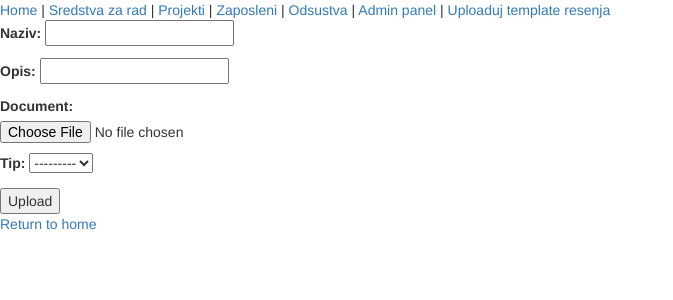
After one commit to MarkoBox/django-casovi-jun, a Django app: page /upload_template in a window 1280 px wide. The commit adds this page. Shown: the top 300 px of the page, without its empty margins (0-673 px from the left). Run offline with Django 3.2, Linux system fonts and the light colour scheme; data that the repository does not hold is empty; some libraries are stand-ins or nearby versions.

Commit message:
File upload za word template gotov

```diff
--- a/cas/settings.py
+++ b/cas/settings.py
@@ -129,3 +129,6 @@ STATIC_ROOT = os.path.join(BASE_DIR, 'staticfiles')
 # https://docs.djangoproject.com/en/2.0/howto/static-files/
 
 STATIC_URL = '/static/'
+
+MEDIA_URL = '/files/'
+MEDIA_ROOT = os.path.join(BASE_DIR, 'files')
--- a/cas/urls.py
+++ b/cas/urls.py
@@ -15,9 +15,12 @@ Including another URLconf
 """
 from django.contrib import admin
 from django.urls import path, include
-
+from django.conf import settings
+from django.conf.urls.static import static
 
 urlpatterns = [
     path('admin/', admin.site.urls),
     path('', include('ljudi.urls')),
 ]
+if settings.DEBUG:
+    urlpatterns += static(settings.MEDIA_URL, document_root=settings.MEDIA_ROOT)
--- a/ljudi/forms.py
+++ b/ljudi/forms.py
@@ -1,5 +1,5 @@
 from django import forms
-from .models import Zaposleni, Dani_odsustva, Sredstvo_za_rad
+from .models import Zaposleni, Dani_odsustva, Sredstvo_za_rad, Template_resenja
 
 
 class ZaposleniForm(forms.ModelForm):
@@ -12,6 +12,12 @@ class OdsustvaForm(forms.ModelForm):
     class Meta:
         model = Dani_odsustva
         fields = ["zaposleni", "tip", "Od_dana", "Do_data"]
+
+
+class TemplateResenjaForm(forms.ModelForm):
+    class Meta:
+        model = Template_resenja
+        fields = ('naziv', 'opis', 'document', 'tip')
 
 
 # class SredstvaZaRadCreateForm(forms.ModelForm):
--- a/ljudi/models.py
+++ b/ljudi/models.py
@@ -112,8 +112,10 @@ class Dani_odsustva(models.Model):
 
 class Template_resenja(models.Model):
     naziv = models.CharField(max_length=255)
-    path = models.CharField(max_length=255)
+    opis = models.CharField(max_length=255, blank=True, null=True)
+    document = models.FileField(upload_to='resenja/', null=True, blank=True)
     tip = models.ForeignKey('Tip_odsustva', related_name='template', on_delete=models.PROTECT)
+    uploaded_at = models.DateTimeField(auto_now_add=True)
 
     def __str__(self):
         return self.naziv
--- a/ljudi/urls.py
+++ b/ljudi/urls.py
@@ -16,5 +16,6 @@ urlpatterns = [
     # path('odsustva/dodaj', views.odsustva_new, name='odsustva_dodaj'),
     path('odsustva/dodaj',
          views.OdsustvaCreateView.as_view(), name='odsustva_dodaj'),
-    #url(r'^$', views.zaposleni_new, name='dodaj_zaposlenog'),
+    path('upload_template', views.upload_template, name='template_resenja'),
+    # url(r'^$', views.zaposleni_new, name='dodaj_zaposlenog'),
 ]
--- a/ljudi/views.py
+++ b/ljudi/views.py
@@ -3,11 +3,14 @@ from django.views.generic import TemplateView, ListView, DetailView
 from django.views.generic.edit import CreateView, UpdateView
 from django.shortcuts import render
 from .models import *
-from .forms import ZaposleniForm, OdsustvaForm
+from .forms import ZaposleniForm, OdsustvaForm, TemplateResenjaForm
 from django_tables2 import RequestConfig
 from .table import ZaposleniTable
 from django.http import HttpResponse
 from django.shortcuts import redirect
+from django.conf import settings
+from django.core.files.storage import FileSystemStorage
+
 
 import csv
 
@@ -46,9 +49,10 @@ def export_sredstva_csv(request):
     response['Content-Disposition'] = 'attachment; filename="sredstva.csv"'
 
     writer = csv.writer(response)
-    writer.writerow([field.name for field in Sredstvo_za_rad._meta.get_fields()]+['ime'])
+    writer.writerow([field.name for field in Sredstvo_za_rad._meta.get_fields()] + ['ime'])
 
-    sredstva = Sredstvo_za_rad.objects.all().values_list(*[field.name for field in Sredstvo_za_rad._meta.get_fields()]+['zaposleni__ime_prezime'])
+    sredstva = Sredstvo_za_rad.objects.all().values_list(
+        *[field.name for field in Sredstvo_za_rad._meta.get_fields()] + ['zaposleni__ime_prezime'])
     for sredstvo in sredstva:
         writer.writerow(sredstvo)
 
@@ -98,3 +102,14 @@ class OdsustvaCreateView(CreateView):
     success_url = '/odsustva'
     template_name = 'odsustva_dodaj_form.html'
     fields = ["zaposleni", "tip", "Od_dana", "Do_data"]
+
+
+def upload_template(request):
+    if request.method == 'POST':
+        form = TemplateResenjaForm(request.POST, request.FILES)
+        if form.is_valid():
+            form.save()
+            return redirect('home')
+    else:
+        form = TemplateResenjaForm()
+    return render(request, 'simple_upload.html', {'form': form})
--- a/templates/base.html
+++ b/templates/base.html
@@ -3,7 +3,7 @@
 <head>
     <meta charset="UTF-8">
     <title>Kuca</title>
-    <link rel="stylesheet" href="https://maxcdn.bootstrapcdn.com/bootstrap/3.3.7/css/bootstrap.min.css" />
+    <link rel="stylesheet" href="https://maxcdn.bootstrapcdn.com/bootstrap/3.3.7/css/bootstrap.min.css"/>
 </head>
 <body>
 <header>
@@ -11,6 +11,7 @@
     | <a href="{% url 'projekti' %}">Projekti</a> | <a href="{% url 'zaposleni' %}">Zaposleni</a>
     | <a href="{% url 'odsustva' %}">Odsustva</a>
     | <a href="{% url 'admin:index' %}">Admin panel</a>
+    | <a href="{% url 'template_resenja' %}">Uploaduj template resenja</a>
 </header>
 {% block content %}
 {% endblock %}
--- /dev/null
+++ b/templates/simple_upload.html
@@ -0,0 +1,11 @@
+{% extends 'base.html' %}
+
+{% block content %}
+  <form method="post" enctype="multipart/form-data">
+    {% csrf_token %}
+    {{ form.as_p }}
+    <button type="submit">Upload</button>
+  </form>
+
+  <p><a href="{% url 'home' %}">Return to home</a></p>
+{% endblock %}
```
Also changed, not shown: ljudi/migrations/0004_auto_20180720_1036.py (added), 1 other file.
